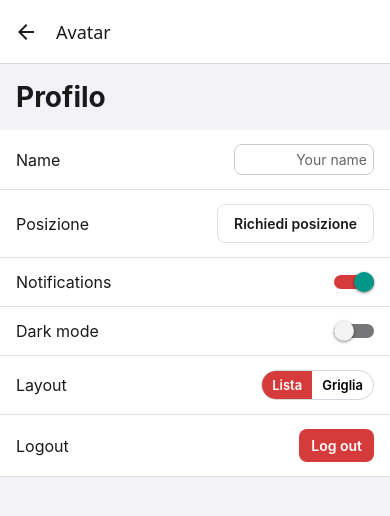
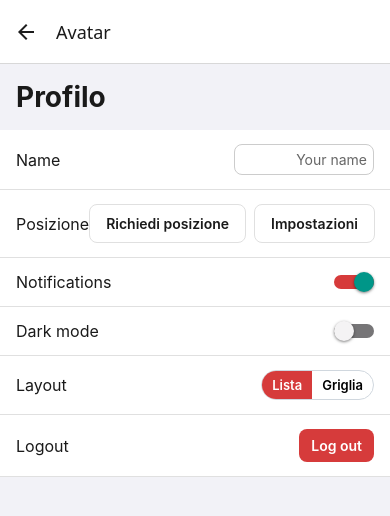
Before and after one commit to ZhengWenJie1/frontend-italian-meals, a React Native app: screen /Avatar in a window 390 px wide. Shown: the top 516 px of the page. Built offline with nearby package versions, Linux system fonts and the light colour scheme.

Commit message:
Fixed location setting

```diff
--- a/src/screen/AvatarScreen.tsx
+++ b/src/screen/AvatarScreen.tsx
@@ -1,5 +1,5 @@
 import React, {useEffect, useState} from "react";
-import {Image, Pressable, StyleSheet, Switch, Text, TextInput, View, Alert } from "react-native";
+import {Image, Linking, Pressable, StyleSheet, Switch, Text, TextInput, View, Alert } from "react-native";
 import { SafeAreaView } from "react-native-safe-area-context";
 import { SettingRow } from "../components/SettingRow";
 import { loadThemeMode, saveThemeMode } from "../services/storage";
@@ -85,6 +85,12 @@ export default function AvatarScreen({ navigation, isDarkMode = false, setIsDark
     }
   }
 
+  function openLocationSettings() {
+    Linking.openSettings().catch(() => {
+      Alert.alert("Errore", "Impossibile aprire le impostazioni del dispositivo.");
+    });
+  }
+
   return (
     <SafeAreaView style={[styles.safeArea, { backgroundColor: colors.background }]}>
       <Text style={[styles.title, { color: colors.text }]}>Profilo</Text>
@@ -121,12 +127,20 @@ export default function AvatarScreen({ navigation, isDarkMode = false, setIsDark
         labelColor={colors.text}
         right={
           <View style={{ alignItems: "flex-end" }}>
-            <Pressable
-              style={[styles.button, { borderColor: colors.border, backgroundColor: colors.surface }]}
-              onPress={selectLocation}
-            >
-              <Text style={[styles.buttonText, { color: colors.text }]}>{locLoading ? "Selezionando..." : "Richiedi posizione"}</Text>
-            </Pressable>
+            <View style={styles.locationButtonRow}>
+              <Pressable
+                style={[styles.button, { borderColor: colors.border, backgroundColor: colors.surface, marginRight: 8 }]}
+                onPress={selectLocation}
+              >
+                <Text style={[styles.buttonText, { color: colors.text }]}>{locLoading ? "Selezionando..." : "Richiedi posizione"}</Text>
+              </Pressable>
+              <Pressable
+                style={[styles.button, { borderColor: colors.border, backgroundColor: colors.surface }]}
+                onPress={openLocationSettings}
+              >
+                <Text style={[styles.buttonText, { color: colors.text }]}>Impostazioni</Text>
+              </Pressable>
+            </View>
             {location && (
               <Text style={{ marginTop: 6, color: colors.mutedText }}>
                 {location.latitude.toFixed(4)}, {location.longitude.toFixed(4)}
@@ -248,6 +262,10 @@ const styles = StyleSheet.create({
     paddingVertical: 6,
     paddingHorizontal: 10,
   },
+  locationButtonRow: {
+    flexDirection: "row",
+    alignItems: "center",
+  },
   segmentButtonActive: {
     backgroundColor: "#e74c3c",
   },
```
